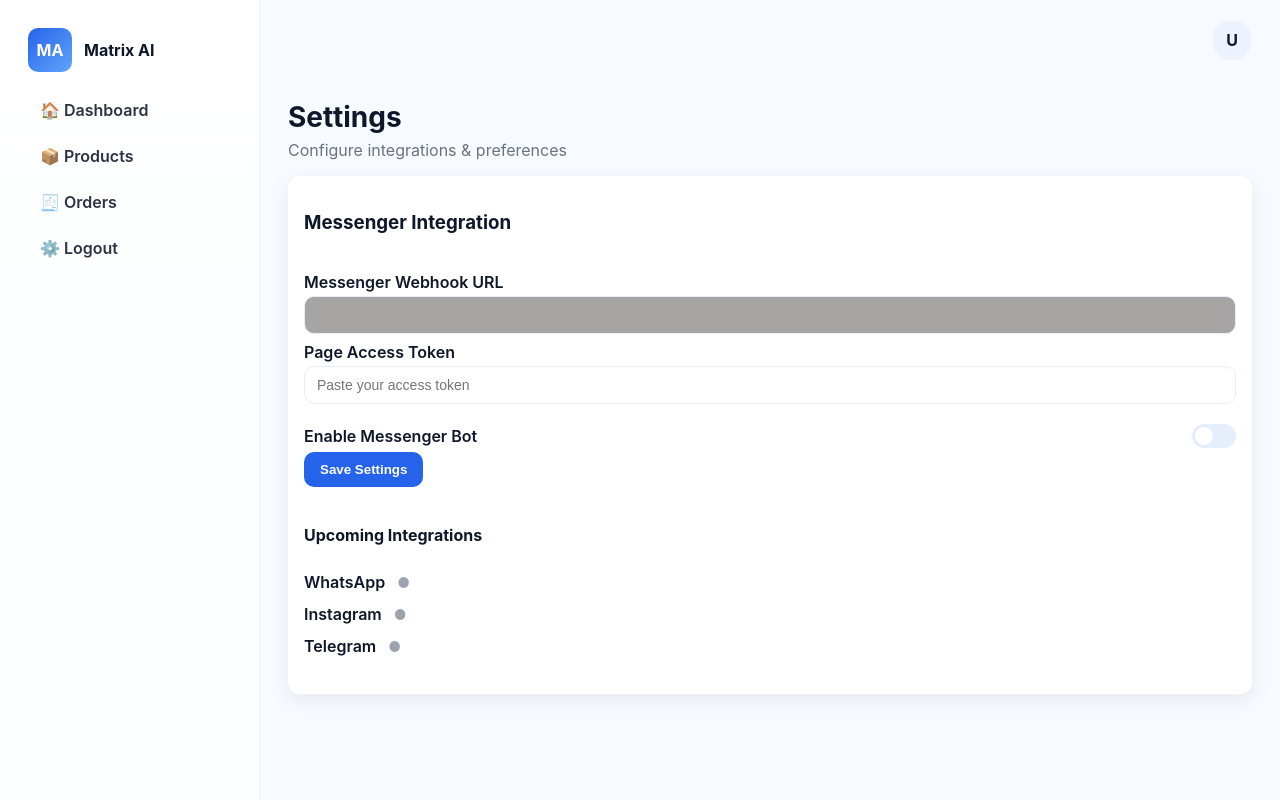
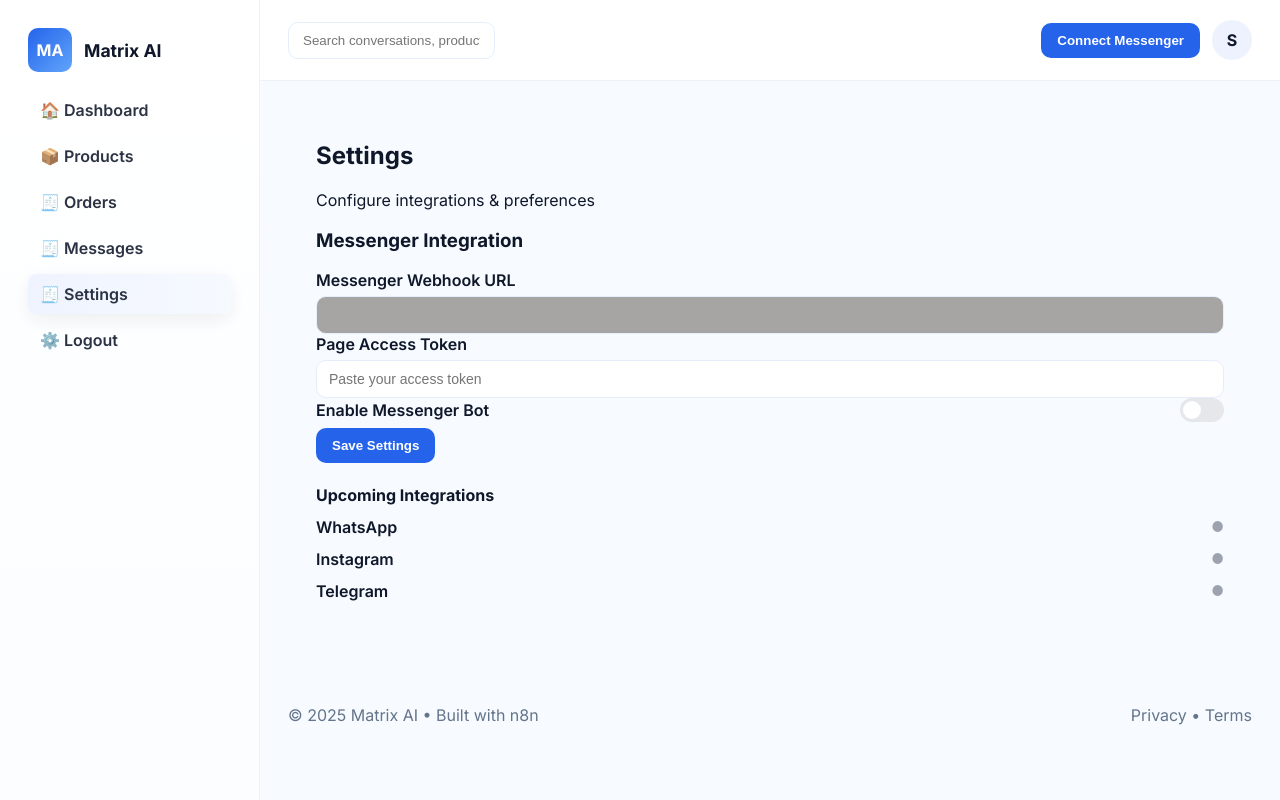
Before and after one commit to jihadj0002/0, a Django app: a page that uses back/templates/back/options.html in a window 1280 px wide. Run offline with Django 5.2, Linux system fonts and the light colour scheme; the visitor is signed in with stand-in values (Sample User, id 1); data comes from the database, SQL or seed files in the repository.

Commit message:
Updated settings and frontends

```diff
--- a/back/templates/back/base.html
+++ b/back/templates/back/base.html
@@ -283,8 +283,12 @@ html, body {
     </div>
     <nav class="nav">
       <a class="nav-item {% if request.resolver_match.url_name == 'dashboard' %}active{% endif %}" href="{% url 'back:dashboard' %}">🏠 Dashboard</a>
-      <a class="nav-item" href="{% url 'back:products' %}">📦 Products</a>
-      <a class="nav-item" href="{% url 'back:orders' %}">🧾 Orders</a>
+      <a class="nav-item {% if request.resolver_match.url_name == 'products' %}active{% endif %}" href="{% url 'back:products' %}">📦 Products</a>
+      <a class="nav-item {% if request.resolver_match.url_name == 'orders' %}active{% endif %}" href="{% url 'back:orders' %}">🧾 Orders</a>
+      <a class="nav-item {% if request.resolver_match.url_name == 'c_dashboard' %}active{% endif %}" href="{% url 'back:c_dashboard' %}">🧾 Messages</a>
+      <a class="nav-item {% if request.resolver_match.url_name == 'options' %}active{% endif %}" href="{% url 'back:options' %}">🧾 Settings</a>
+      {% comment %} <a class="nav-item" href="{% url 'back:products' %}">📦 Products</a> {% endcomment %}
+      {% comment %} <a class="nav-item" href="{% url 'back:orders' %}">🧾 Orders</a> {% endcomment %}
       {% comment %} <a class="nav-item" href="{% url 'back:c_dashboard' %}">🧾 Messages</a> {% endcomment %}
       {% comment %} <a class="nav-item" href="{% url 'back:options' %}">🧾 Settings</a> {% endcomment %}
       <a class="nav-item" href="{% url 'front:logout' %}">⚙️ Logout</a>
--- a/back/templates/back/options.html
+++ b/back/templates/back/options.html
@@ -1,150 +1,161 @@
+{% extends 'back/base.html' %}
 {% load static %}
 
-<!DOCTYPE html>
-<html lang="en">
-<head>
-  <meta charset="UTF-8">
-  <title>Settings</title>
-  <style>
-/* Panel body */
-.panel-body{margin-top:12px; display:flex; flex-direction:column; gap:16px}
-.form label{font-weight:600; margin-top:8px; margin-bottom:4px; display:block}
-.form input, .form textarea{
-  width:100%; padding:10px 12px; border:1px solid #e6eefc;
-  border-radius:10px; font-size:14px; resize:vertical;
+
+{% block title %}Dashboard | Matrix AI{% endblock %}
+
+
+
+{% block extra_css %}
+
+
+<style>
+
+/* ==============================
+   FORM STYLES
+============================== */
+.form label {
+  font-weight: 600;
+  margin-bottom: 6px;
+  display: block;
 }
-textarea{min-height:100px}
 
-/* Toggles */
-.toggle-row{display:flex; align-items:center; justify-content:space-between; margin-top:12px}
-.switch{position:relative; display:inline-block; width:44px; height:24px}
-.switch input{display:none}
-.slider{position:absolute; cursor:pointer; inset:0; background:#e6eefc; border-radius:999px; transition:0.3s}
-.slider:before{content:""; position:absolute; width:18px; height:18px; left:3px; top:3px; background:white; border-radius:50%; transition:transform .3s}
-.switch input:checked + .slider{background:linear-gradient(90deg,var(--accent),#60a5fa)}
-.switch input:checked + .slider:before{transform:translateX(20px)}
+.form input,
+.form textarea {
+  width: 100%;
+  padding: 10px 12px;
+  border: 1px solid var(--border, #e6eefc);
+  border-radius: 10px;
+  font-size: 14px;
+}
 
-/* Tabs */
-.tabs{display:flex; gap:8px; margin:10px 0}
-.tab{padding:8px 14px; border-radius:8px; border:1px solid #e6eefc; background:var(--soft); cursor:pointer; font-weight:600}
-.tab.active{background:var(--accent); color:#fff}
-.tab-content{margin-top:14px}
-.tab-content.hidden{display:none}
+.form input:focus,
+.form textarea:focus {
+  outline: none;
+  border-color: var(--accent);
+  box-shadow: 0 0 0 2px rgba(37, 99, 235, 0.15);
+}
 
-/* Buttons */
-.form-actions{margin-top:16px; display:flex; gap:12px}
-.btn-secondary{background:#f1f5f9; color:#475569; border:none; padding:10px 16px; border-radius:10px; cursor:pointer; font-weight:600}
-.btn-secondary:hover{background:#e2e8f0}
+.form textarea {
+  min-height: 100px;
+  resize: vertical;
+}
 
-/* Integrations */
-.integrations-list{list-style:none; padding:0; margin-top:8px}
-.integrations-list li{padding:6px 0; font-weight:600}
-.dot{margin-left:8px; font-size:14px}
-.dot.off{color:#9ca3af}
-.dot.connected{color:green}
+/* Read-only webhook input */
+.readonly-input {
+  background: #f1f5f9;
+  cursor: pointer;
+}
+
+/* ==============================
+   TOGGLE SWITCH
+============================== */
+.toggle-row {
+  display: flex;
+  align-items: center;
+  justify-content: space-between;
+}
+
+.switch {
+  position: relative;
+  width: 44px;
+  height: 24px;
+}
+
+.switch input {
+  display: none;
+}
+
+.slider {
+  position: absolute;
+  inset: 0;
+  border-radius: 999px;
+  background: #e5e7eb;
+  cursor: pointer;
+  transition: 0.25s;
+}
+
+.slider::before {
+  content: "";
+  position: absolute;
+  width: 18px;
+  height: 18px;
+  top: 3px;
+  left: 3px;
+  background: white;
+  border-radius: 50%;
+  transition: 0.25s;
+}
+
+.switch input:checked + .slider {
+  background: linear-gradient(90deg, var(--accent), #60a5fa);
+}
+
+.switch input:checked + .slider::before {
+  transform: translateX(20px);
+}
+
+/* ==============================
+   INTEGRATIONS LIST
+============================== */
+.future-integrations h4 {
+  margin-bottom: 6px;
+}
+
+.integrations-list {
+  list-style: none;
+  padding: 0;
+  margin: 0;
+}
+
+.integrations-list li {
+  padding: 6px 0;
+  font-weight: 600;
+  display: flex;
+  align-items: center;
+  justify-content: space-between;
+}
+
+.dot {
+  font-size: 14px;
+}
+
+.dot.off {
+  color: #9ca3af;
+}
+
+.dot.connected {
+  color: #22c55e;
+}
+
+/* ==============================
+   RESPONSIVE TWEAKS
+============================== */
+@media (max-width: 600px) {
+  .panel {
+    padding: 14px;
+  }
+
+  .form input,
+  .form textarea {
+    font-size: 15px;
+  }
+}
+
+
 </style>
 
-<style>
-:root{
-  --bg:#f7fbff; --panel:#ffffff; --muted:#6b7280; --accent:#2563eb; --soft:#eef2ff;
-  --radius:12px; --shadow:0 6px 20px rgba(16,24,40,0.08);
-  font-family: 'Inter', system-ui, -apple-system, 'Segoe UI', Roboto, 'Helvetica Neue', Arial;
-}
-*{box-sizing:border-box}
-html,body,#root{height:100%}
-body{
-  margin:0; background:var(--bg); color:#0f172a; -webkit-font-smoothing:antialiased;
-}
-.app{display:flex; min-height:100vh}
-
-/* SIDEBAR */
-.sidebar{width:260px; background:linear-gradient(180deg,#fff,#fbfdff); padding:28px; border-right:1px solid #eef2f6}
-.brand{display:flex; align-items:center; gap:12px; margin-bottom:18px}
-.logo{width:44px; height:44px; border-radius:10px; background:linear-gradient(135deg,var(--accent),#60a5fa); color:white; display:flex; align-items:center; justify-content:center; font-weight:700}
-.brand-text{font-weight:700}
-.nav{display:flex; flex-direction:column; gap:6px; margin-top:18px}
-.nav-item{padding:10px 12px; border-radius:8px; color:#0f172a; text-decoration:none; font-weight:600; opacity:0.88}
-.nav-item:hover{background:var(--soft)}
-.nav-item.active{background:linear-gradient(90deg,#eef2ff,#f5faff); box-shadow:var(--shadow)}
-
-/* MAIN */
-.main{flex:1; display:flex; flex-direction:column}
-.topbar{display:flex; justify-content:space-between; align-items:center; padding:20px 28px; background:transparent}
-.search-wrap{flex:1; max-width:640px}
-.search{width:100%; padding:10px 14px; border-radius:10px; border:1px solid #e6eefc}
-.top-actions{display:flex; align-items:center; gap:12px}
-.btn-primary{background:var(--accent); color:white; border:none; padding:10px 16px; border-radius:10px; font-weight:700; cursor:pointer}
-.avatar{width:40px; height:40px; border-radius:50%; background:#eef2ff; display:flex; align-items:center; justify-content:center; font-weight:700}
-
-/* CONTENT */
-.content{padding:20px 28px 40px}
-.page-header h1{margin:0; font-size:28px}
-.page-header .sub{color:var(--muted); margin-top:6px}
-
-.filters .mini-search{padding:8px 10px; border-radius:10px; border:1px solid #eef2f6}
-
-.layout-2cols{display:grid; grid-template-columns:1fr 420px; gap:18px; margin-top:20px}
-.panel{background:var(--panel); padding:16px; border-radius:12px; box-shadow:var(--shadow)}
-.panel-header{display:flex; justify-content:space-between; align-items:center}
-
-/* Table */
-.conversations-table{width:100%; border-collapse:collapse; margin-top:12px}
-.conversations-table th{text-align:left; color:var(--muted); font-size:13px; padding:8px 0}
-.conversations-table td{padding:12px 0; border-top:1px solid #f3f6fb}
-
-/* Status Badges */
-.badge{padding:6px 10px; border-radius:999px; font-weight:700; font-size:13px}
-.badge.pending{background:#fffbeb; color:#92400e}
-.badge.success{background:#ecfdf5; color:#065f46}
-.badge.closed{background:#f1f5f9; color:#475569}
-
-/* Messages */
-.messages{display:flex; flex-direction:column; gap:10px}
-.msg{padding:10px 14px; border-radius:12px; max-width:80%; line-height:1.4}
-.msg.from{background:var(--soft); align-self:flex-start}
-.msg.to{background:var(--accent); color:white; align-self:flex-end}
-
-/* Input bar */
-.input-bar input{flex:1; padding:10px; border-radius:10px; border:1px solid #eef2f6}
-.input-bar button{padding:10px 16px; border-radius:10px; border:none; background:var(--accent); color:#fff; font-weight:600; cursor:pointer}
-
-/* Responsive */
-@media (max-width:1000px){
-  .sidebar{display:none}
-  .layout-2cols{grid-template-columns:1fr}
 
 
-}
-</style>
-</head>
-<body>
-  <div class="app">
-    <!-- Sidebar -->
-    <aside class="sidebar">
-      <div class="brand">
-        <div class="logo">MA</div>
-        <div class="brand-text">Matrix AI</div>
-      </div>
-      <nav class="nav">
-        <a class="nav-item" href="{% url 'back:dashboard' %}">🏠 Dashboard</a>
-        <!-- <a class="nav-item" href="{% url 'back:c_dashboard' %}">💬 Conversations</a> -->
-        <a class="nav-item" href="{% url 'back:products' %}">📦 Products</a>
-        <a class="nav-item" href="{% url 'back:orders' %}">🧾 Orders</a>
-        {% comment %} <a class="nav-item" href="{% url 'back:stats' %}">📊 Stats</a> {% endcomment %}
-        {% comment %} <a class="nav-item active" href="{% url 'back:options' %}">⚙️ Settings</a> {% endcomment %}
-        <a class="nav-item" href="{% url 'front:logout' %}">⚙️ Logout</a>
-      </nav>
-    </aside>
 
-    <!-- Main -->
-    <main class="main">
-      <!-- Topbar -->
-      <div class="topbar">
-        <div class="search-wrap"></div>
-        <div class="top-actions">
-          <div class="avatar">U</div>
-        </div>
-      </div>
+{% endblock %}
+
+
+{% block content %}
+
+<!-- Main -->
+
+
 
       <!-- Content -->
       <div class="content">
@@ -211,9 +222,14 @@ body{
   </div>
 </div>
 
-    </main>
-  </div>
-</body>
+
+
+
+{% endblock %}
+
+
+{% block extra_js %}
+
 <script>
   function copyWebhook(input) {
     input.select();
@@ -229,4 +245,5 @@ body{
       });
   }
 </script>
-</html>
+
+{% endblock %}
```
Also changed, not shown: back/admin.py (+20 -3 lines), back/templates/back/start.html (added, +23 -0 lines).
